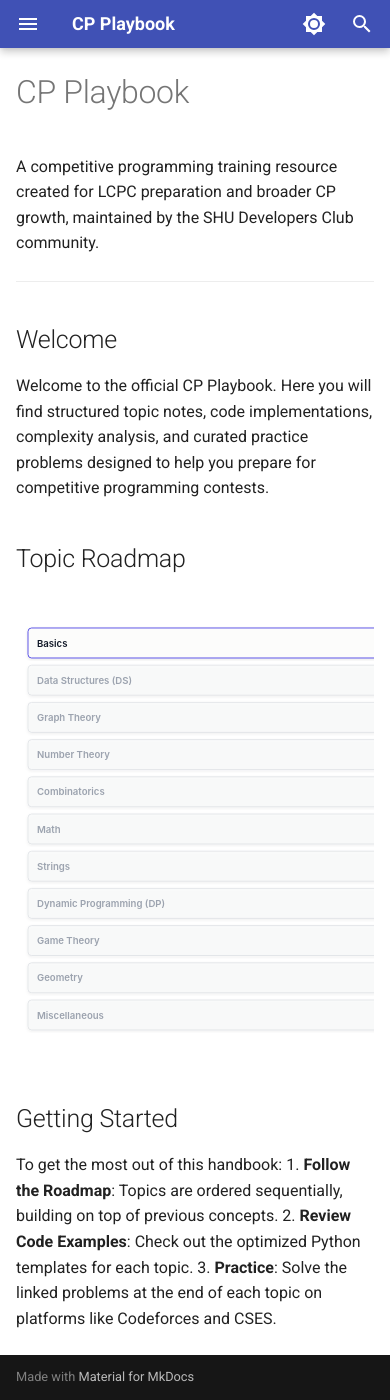
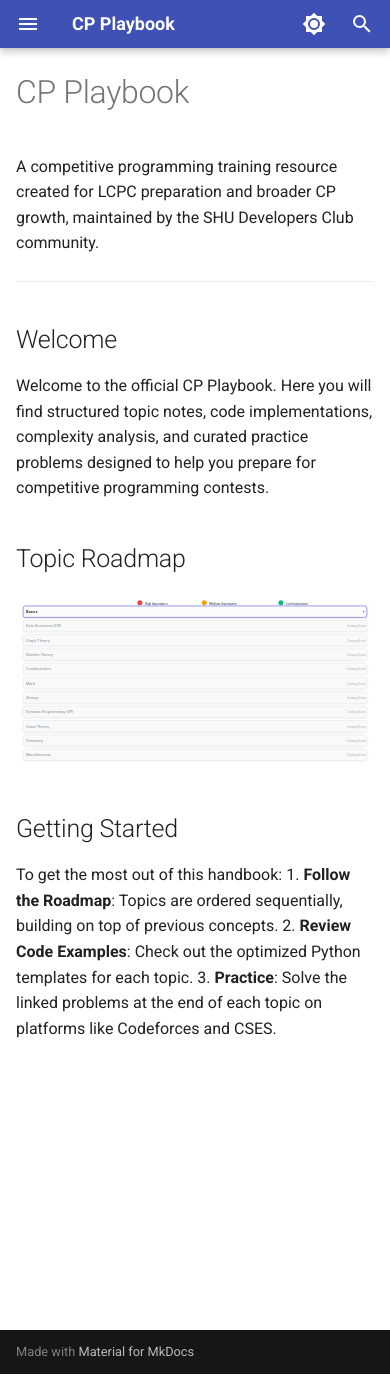
Before and after one commit to marwanelamami/cp-shu-devs, an MkDocs documentation site: the page built from docs/index.md, in a window 390 px wide and 1400 px high, scrolled down 26 px. Built offline with MkDocs 1.6.1 and Material for MkDocs 9.7.7, drawn with Linux system fonts in a browser that asks for light colours; comment, search, counter and statistics services are not loaded; some of the changed lines change nothing that is shown.

Commit message:
Make roadmap fully responsive: scale all dimensions with container width via ResizeObserver

```diff
--- a/docs/index.md
+++ b/docs/index.md
@@ -11,7 +11,7 @@ Welcome to the official CP Playbook. Here you will find structured topic notes,
 ## Topic Roadmap
 
 <div style="width:100%;overflow-x:auto;">
-<svg xmlns="http://www.w3.org/2000/svg" id="svg-root" viewBox="0 0 1000 800" width="100%" height="800" style="min-width:600px;display:block;">
+<svg xmlns="http://www.w3.org/2000/svg" id="svg-root" viewBox="0 0 1000 800" width="100%" style="display:block;">
   <defs>
     <!-- Drop Shadow Filter for nodes -->
     <filter id="shadow" x="-10%" y="-10%" width="120%" height="120%">
@@ -21,13 +21,13 @@ Welcome to the official CP Playbook. Here you will find structured topic notes,
   <style>
     .node-text {
       font-family: "Anthropic Sans", -apple-system, BlinkMacSystemFont, "Segoe UI", sans-serif;
-      font-size: 16px;
+      font-size: 18px;
       fill: #111827;
       user-select: none;
     }
     .node-text-disabled {
       font-family: "Anthropic Sans", -apple-system, BlinkMacSystemFont, "Segoe UI", sans-serif;
-      font-size: 16px;
+      font-size: 18px;
       fill: #9ca3af;
       user-select: none;
     }
@@ -51,7 +51,7 @@ Welcome to the official CP Playbook. Here you will find structured topic notes,
     }
     .coming-soon-badge {
       font-family: "Anthropic Sans", -apple-system, BlinkMacSystemFont, "Segoe UI", sans-serif;
-      font-size: 13px;
+      font-size: 15px;
       font-weight: 500;
       fill: #9ca3af;
       text-anchor: end;
@@ -95,7 +95,7 @@ Welcome to the official CP Playbook. Here you will find structured topic notes,
     }
     .importance-badge {
       font-family: "Anthropic Sans", -apple-system, BlinkMacSystemFont, "Segoe UI", sans-serif;
-      font-size: 11px;
+      font-size: 13px;
       font-weight: bold;
       fill: #ffffff;
       text-anchor: middle;
@@ -103,19 +103,19 @@ Welcome to the official CP Playbook. Here you will find structured topic notes,
     }
     .legend-text {
       font-family: "Anthropic Sans", -apple-system, BlinkMacSystemFont, "Segoe UI", sans-serif;
-      font-size: 14px;
+      font-size: 15px;
       fill: #374151;
       font-weight: 500;
     }
   </style>
-  <!-- Legend -->
-  <g transform="translate(620, 20)">
-    <circle cx="10" cy="20" r="5" fill="#ef4444" />
-    <text x="20" y="24" class="legend-text">High Importance</text>
-    <circle cx="130" cy="20" r="5" fill="#f59e0b" />
-    <text x="140" y="24" class="legend-text">Medium Importance</text>
-    <circle cx="260" cy="20" r="5" fill="#10b981" />
-    <text x="270" y="24" class="legend-text">Low Importance</text>
+  <!-- Legend: each item is circle then text, with enough gap between items -->
+  <g transform="translate(340, 18)">
+    <circle cx="6" cy="12" r="7" fill="#ef4444" />
+    <text x="20" y="17" class="legend-text">High Importance</text>
+    <circle cx="186" cy="12" r="7" fill="#f59e0b" />
+    <text x="200" y="17" class="legend-text">Medium Importance</text>
+    <circle cx="400" cy="12" r="7" fill="#10b981" />
+    <text x="414" y="17" class="legend-text">Low Importance</text>
   </g>
   <!-- Containers for dynamic rendering -->
   <g id="lines-container"></g>
@@ -147,217 +147,239 @@ Welcome to the official CP Playbook. Here you will find structured topic notes,
       expandedStates[nodeKey] = !expandedStates[nodeKey];
       renderRoadmap();
     }
+    const BASE_W = 900;
+    function getScale() {
+      const svg = document.getElementById('svg-root');
+      const w = svg.getBoundingClientRect().width || BASE_W;
+      return Math.min(Math.max(w / BASE_W, 0.55), 1.6);
+    }
     function renderRoadmap() {
-      const nodesContainer = document.getElementById("nodes-container");
-      const linesContainer = document.getElementById("lines-container");
-      // Clear current elements
-      nodesContainer.innerHTML = "";
-      linesContainer.innerHTML = "";
-      let y = 60; // Start y coordinate below legend
+      const s = getScale();
+      const CAT_H       = Math.round(58  * s);
+      const CAT_GAP     = Math.round(14  * s);
+      const SUB_H       = Math.round(52  * s);
+      const SUB_GAP     = Math.round(14  * s);
+      const TOPIC_H     = Math.round(46  * s);
+      const TOPIC_GAP   = Math.round(10  * s);
+      const LEGEND_H    = Math.round(70  * s);
+      const INDENT_SUB  = Math.round(40  * s);
+      const INDENT_TOP  = Math.round(40  * s);
+      const CAT_FS      = Math.round(20  * s);
+      const SUB_FS      = Math.round(18  * s);
+      const TOPIC_FS    = Math.round(18  * s);
+      const BADGE_FS    = Math.round(13  * s);
+      const LEGEND_FS   = Math.round(15  * s);
+      const DOT_R       = Math.round(7   * s);
+      const BADGE_W     = Math.round(50  * s);
+      const BADGE_H     = Math.round(24  * s);
+      const VB_W = 1000;
+      const nodesContainer = document.getElementById('nodes-container');
+      const linesContainer = document.getElementById('lines-container');
+      nodesContainer.innerHTML = '';
+      linesContainer.innerHTML = '';
+      let styleEl = document.getElementById('roadmap-dyn-style');
+      if (!styleEl) {
+        styleEl = document.createElementNS('http://www.w3.org/2000/svg', 'style');
+        styleEl.id = 'roadmap-dyn-style';
+        document.getElementById('svg-root').appendChild(styleEl);
+      }
+      styleEl.textContent = [
+        `.node-text { font-size: ${TOPIC_FS}px; }`,
+        `.node-text-disabled { font-size: ${TOPIC_FS}px; }`,
+        `.coming-soon-badge { font-size: ${Math.round(15*s)}px; }`,
+        `.importance-badge { font-size: ${BADGE_FS}px; }`,
+        `.legend-text { font-size: ${LEGEND_FS}px; }`,
+        `.toggle-icon { font-size: ${Math.round(18*s)}px; }`,
+      ].join(' ');
+      let y = LEGEND_H;
       const startX = 20;
-      // Render categories
       roadmapData.forEach((cat, catIdx) => {
         const catKey = `cat-${cat.id || catIdx}`;
         const isCatExpanded = !!expandedStates[catKey];
-        const isBasics = cat.title.toLowerCase() === "basics";
+        const isBasics = cat.title.toLowerCase() === 'basics';
         const catY = y;
-        y += 62; // Category node height (50) + gap (12)
+        y += CAT_H + CAT_GAP;
         let childYLines = [];
         if (isBasics && isCatExpanded) {
           cat.subcategories.forEach((subcat, subcatIdx) => {
             const subcatKey = `subcat-${cat.id || catIdx}-${subcat.id || subcatIdx}`;
             const isSubcatExpanded = !!expandedStates[subcatKey];
-            const subcatX = startX + 40;
+            const subcatX = startX + INDENT_SUB;
             const subcatY = y;
-            childYLines.push(subcatY + 22); // Connect to middle of subcat card
-            y += 56; // Subcategory node height (44) + gap (12)
+            childYLines.push(subcatY + Math.round(SUB_H / 2));
+            y += SUB_H + SUB_GAP;
             let topicYLines = [];
             if (isSubcatExpanded) {
               subcat.topics.forEach((topic) => {
-                const topicX = subcatX + 40;
+                const topicX = subcatX + INDENT_TOP;
                 const topicY = y;
-                topicYLines.push(topicY + 19); // Connect to middle of topic card
-                // Render Topic Node
-                const topicGroup = document.createElementNS("http://www.w3.org/2000/svg", "g");
-                topicGroup.setAttribute("transform", `translate(${topicX}, ${topicY})`);
-                topicGroup.setAttribute("filter", "url(#shadow)");
-                // Topic Card
-                const card = document.createElementNS("http://www.w3.org/2000/svg", "rect");
-                card.setAttribute("width", "880");
-                card.setAttribute("height", "38");
-                card.setAttribute("class", "topic-card");
-                card.setAttribute("onclick", `onTopicClick('${topic.id}')`);
+                topicYLines.push(topicY + Math.round(TOPIC_H / 2));
+                const topicGroup = document.createElementNS('http://www.w3.org/2000/svg', 'g');
+                topicGroup.setAttribute('transform', `translate(${topicX}, ${topicY})`);
+                topicGroup.setAttribute('filter', 'url(#shadow)');
+                const cardW = VB_W - topicX - startX;
+                const card = document.createElementNS('http://www.w3.org/2000/svg', 'rect');
+                card.setAttribute('width', cardW);
+                card.setAttribute('height', TOPIC_H);
+                card.setAttribute('rx', Math.round(6 * s));
+                card.setAttribute('class', 'topic-card');
+                card.setAttribute('onclick', `onTopicClick('${topic.id}')`);
                 topicGroup.appendChild(card);
-                // Importance Dot
-                let impColor = "#10b981"; // Low (1)
-                let impText = "Low";
-                if (topic.importance === 3) {
-                  impColor = "#ef4444"; // High
-                  impText = "High";
-                } else if (topic.importance === 2) {
-                  impColor = "#f59e0b"; // Med
-                  impText = "Med";
-                }
-                const dot = document.createElementNS("http://www.w3.org/2000/svg", "circle");
-                dot.setAttribute("cx", "16");
-                dot.setAttribute("cy", "19");
-                dot.setAttribute("r", "6");
-                dot.setAttribute("fill", impColor);
+                let impColor = '#10b981', impText = 'Low';
+                if (topic.importance === 3) { impColor = '#ef4444'; impText = 'High'; }
+                else if (topic.importance === 2) { impColor = '#f59e0b'; impText = 'Med'; }
+                const dot = document.createElementNS('http://www.w3.org/2000/svg', 'circle');
+                dot.setAttribute('cx', Math.round(18 * s));
+                dot.setAttribute('cy', Math.round(TOPIC_H / 2));
+                dot.setAttribute('r', DOT_R);
+                dot.setAttribute('fill', impColor);
                 topicGroup.appendChild(dot);
-                // Topic Text
-                const text = document.createElementNS("http://www.w3.org/2000/svg", "text");
-                text.setAttribute("x", "34");
-                text.setAttribute("y", "24");
-                text.setAttribute("class", "node-text");
+                const text = document.createElementNS('http://www.w3.org/2000/svg', 'text');
+                text.setAttribute('x', Math.round(36 * s));
+                text.setAttribute('y', Math.round(TOPIC_H / 2 + TOPIC_FS * 0.35));
+                text.setAttribute('class', 'node-text');
                 let titleText = topic.title;
-                if (titleText.length > 100) titleText = titleText.substring(0, 97) + "...";
+                if (titleText.length > 90) titleText = titleText.substring(0, 87) + '...';
                 text.textContent = titleText;
                 topicGroup.appendChild(text);
-                // Importance Pill Badge on Right
-                const badgeGroup = document.createElementNS("http://www.w3.org/2000/svg", "g");
-                badgeGroup.setAttribute("transform", "translate(800, 9)");
-                const badgeRect = document.createElementNS("http://www.w3.org/2000/svg", "rect");
-                badgeRect.setAttribute("width", "44");
-                badgeRect.setAttribute("height", "20");
-                badgeRect.setAttribute("rx", "5");
-                badgeRect.setAttribute("fill", impColor);
+                const badgeGroup = document.createElementNS('http://www.w3.org/2000/svg', 'g');
+                const badgeX = cardW - BADGE_W - Math.round(52 * s);
+                const badgeY = Math.round((TOPIC_H - BADGE_H) / 2);
+                badgeGroup.setAttribute('transform', `translate(${badgeX}, ${badgeY})`);
+                const badgeRect = document.createElementNS('http://www.w3.org/2000/svg', 'rect');
+                badgeRect.setAttribute('width', BADGE_W);
+                badgeRect.setAttribute('height', BADGE_H);
+                badgeRect.setAttribute('rx', Math.round(6 * s));
+                badgeRect.setAttribute('fill', impColor);
                 badgeGroup.appendChild(badgeRect);
-                const badgeText = document.createElementNS("http://www.w3.org/2000/svg", "text");
-                badgeText.setAttribute("x", "22");
-                badgeText.setAttribute("y", "10");
-                badgeText.setAttribute("class", "importance-badge");
+                const badgeText = document.createElementNS('http://www.w3.org/2000/svg', 'text');
+                badgeText.setAttribute('x', Math.round(BADGE_W / 2));
+                badgeText.setAttribute('y', Math.round(BADGE_H / 2));
+                badgeText.setAttribute('class', 'importance-badge');
                 badgeText.textContent = impText;
                 badgeGroup.appendChild(badgeText);
                 topicGroup.appendChild(badgeGroup);
-                // Link Placeholder Icon
-                const linkGroup = document.createElementNS("http://www.w3.org/2000/svg", "g");
-                linkGroup.setAttribute("transform", "translate(852, 11)");
-                linkGroup.setAttribute("class", "link-icon");
-                linkGroup.setAttribute("onclick", `onTopicClick('${topic.id}')`);
-                const linkPath = document.createElementNS("http://www.w3.org/2000/svg", "path");
-                linkPath.setAttribute("d", "M10.586 3L12 4.414 7.414 9H9v2H4V6h2v1.586L10.586 3z");
+                const linkGroup = document.createElementNS('http://www.w3.org/2000/svg', 'g');
+                const iconX = cardW - Math.round(22 * s);
+                const iconY = Math.round((TOPIC_H - 16) / 2);
+                linkGroup.setAttribute('transform', `translate(${iconX}, ${iconY})`);
+                linkGroup.setAttribute('class', 'link-icon');
+                linkGroup.setAttribute('onclick', `onTopicClick('${topic.id}')`);
+                const linkPath = document.createElementNS('http://www.w3.org/2000/svg', 'path');
+                linkPath.setAttribute('d', 'M10.586 3L12 4.414 7.414 9H9v2H4V6h2v1.586L10.586 3z');
                 linkGroup.appendChild(linkPath);
-                const linkRect = document.createElementNS("http://www.w3.org/2000/svg", "rect");
-                linkRect.setAttribute("width", "16");
-                linkRect.setAttribute("height", "16");
-                linkRect.setAttribute("fill", "transparent");
+                const linkRect = document.createElementNS('http://www.w3.org/2000/svg', 'rect');
+                linkRect.setAttribute('width', 16); linkRect.setAttribute('height', 16);
+                linkRect.setAttribute('fill', 'transparent');
                 linkGroup.appendChild(linkRect);
                 topicGroup.appendChild(linkGroup);
                 nodesContainer.appendChild(topicGroup);
-                y += 46; // Topic height (38) + gap (8)
+                y += TOPIC_H + TOPIC_GAP;
               });
-              // Draw branch lines for Topics
               if (topicYLines.length > 0) {
-                const branchX = subcatX + 20;
-                // Vertical trunk
-                const trunk = document.createElementNS("http://www.w3.org/2000/svg", "path");
-                trunk.setAttribute("class", "line-branch");
-                trunk.setAttribute("d", `M ${branchX} ${subcatY + 44} L ${branchX} ${topicYLines[topicYLines.length - 1]}`);
+                const branchX = subcatX + Math.round(20 * s);
+                const trunk = document.createElementNS('http://www.w3.org/2000/svg', 'path');
+                trunk.setAttribute('class', 'line-branch');
+                trunk.setAttribute('d', `M ${branchX} ${subcatY + SUB_H} L ${branchX} ${topicYLines[topicYLines.length - 1]}`);
                 linesContainer.appendChild(trunk);
-                // Horizontal branches
-                topicYLines.forEach((tY, tIdx) => {
-                  const branch = document.createElementNS("http://www.w3.org/2000/svg", "path");
-                  branch.setAttribute("class", "line-branch");
-                  branch.setAttribute("d", `M ${branchX} ${tY} L ${subcatX + 40} ${tY}`);
+                topicYLines.forEach(tY => {
+                  const branch = document.createElementNS('http://www.w3.org/2000/svg', 'path');
+                  branch.setAttribute('class', 'line-branch');
+                  branch.setAttribute('d', `M ${branchX} ${tY} L ${subcatX + INDENT_TOP} ${tY}`);
                   linesContainer.appendChild(branch);
                 });
               }
             }
-            // Render Subcategory Node
-            const subcatGroup = document.createElementNS("http://www.w3.org/2000/svg", "g");
-            subcatGroup.setAttribute("transform", `translate(${subcatX}, ${subcatY})`);
-            subcatGroup.setAttribute("filter", "url(#shadow)");
-            // Card
-            const card = document.createElementNS("http://www.w3.org/2000/svg", "rect");
-            card.setAttribute("width", "920");
-            card.setAttribute("height", "44");
-            card.setAttribute("class", "subcategory-card");
-            card.setAttribute("onclick", `toggleNode('${subcatKey}')`);
-            subcatGroup.appendChild(card);
-            // Subcategory Text
-            const text = document.createElementNS("http://www.w3.org/2000/svg", "text");
-            text.setAttribute("x", "15");
-            text.setAttribute("y", "27");
-            text.setAttribute("class", "node-text node-title");
-            text.textContent = subcat.title;
-            subcatGroup.appendChild(text);
-            // Expand/Collapse Toggle Indicator
-            const toggle = document.createElementNS("http://www.w3.org/2000/svg", "text");
-            toggle.setAttribute("x", "890");
-            toggle.setAttribute("y", "28");
-            toggle.setAttribute("class", "toggle-icon node-title");
-            toggle.textContent = isSubcatExpanded ? "−" : "+";
-            subcatGroup.appendChild(toggle);
+            const subcatGroup = document.createElementNS('http://www.w3.org/2000/svg', 'g');
+            subcatGroup.setAttribute('transform', `translate(${subcatX}, ${subcatY})`);
+            subcatGroup.setAttribute('filter', 'url(#shadow)');
+            const subCardW = VB_W - subcatX - startX;
+            const subCard = document.createElementNS('http://www.w3.org/2000/svg', 'rect');
+            subCard.setAttribute('width', subCardW);
+            subCard.setAttribute('height', SUB_H);
+            subCard.setAttribute('rx', Math.round(6 * s));
+            subCard.setAttribute('class', 'subcategory-card');
+            subCard.setAttribute('onclick', `toggleNode('${subcatKey}')`);
+            subcatGroup.appendChild(subCard);
+            const subText = document.createElementNS('http://www.w3.org/2000/svg', 'text');
+            subText.setAttribute('x', Math.round(15 * s));
+            subText.setAttribute('y', Math.round(SUB_H / 2 + SUB_FS * 0.35));
+            subText.setAttribute('class', 'node-text node-title');
+            subText.textContent = subcat.title;
+            subcatGroup.appendChild(subText);
+            const subToggle = document.createElementNS('http://www.w3.org/2000/svg', 'text');
+            subToggle.setAttribute('x', subCardW - Math.round(22 * s));
+            subToggle.setAttribute('y', Math.round(SUB_H / 2 + SUB_FS * 0.35));
+            subToggle.setAttribute('class', 'toggle-icon node-title');
+            subToggle.textContent = isSubcatExpanded ? '−' : '+';
+            subcatGroup.appendChild(subToggle);
             nodesContainer.appendChild(subcatGroup);
           });
-          // Draw branch lines for Subcategories
           if (childYLines.length > 0) {
-            const branchX = startX + 20;
-            // Vertical trunk
-            const trunk = document.createElementNS("http://www.w3.org/2000/svg", "path");
-            trunk.setAttribute("class", "line-branch");
-            trunk.setAttribute("d", `M ${branchX} ${catY + 50} L ${branchX} ${childYLines[childYLines.length - 1]}`);
+            const branchX = startX + Math.round(20 * s);
+            const trunk = document.createElementNS('http://www.w3.org/2000/svg', 'path');
+            trunk.setAttribute('class', 'line-branch');
+            trunk.setAttribute('d', `M ${branchX} ${catY + CAT_H} L ${branchX} ${childYLines[childYLines.length - 1]}`);
             linesContainer.appendChild(trunk);
-            // Horizontal branches
-            childYLines.forEach((sY) => {
-              const branch = document.createElementNS("http://www.w3.org/2000/svg", "path");
-              branch.setAttribute("class", "line-branch");
-              branch.setAttribute("d", `M ${branchX} ${sY} L ${startX + 40} ${sY}`);
+            childYLines.forEach(sY => {
+              const branch = document.createElementNS('http://www.w3.org/2000/svg', 'path');
+              branch.setAttribute('class', 'line-branch');
+              branch.setAttribute('d', `M ${branchX} ${sY} L ${startX + INDENT_SUB} ${sY}`);
               linesContainer.appendChild(branch);
             });
           }
         }
-        // Render Category Node
-        const catGroup = document.createElementNS("http://www.w3.org/2000/svg", "g");
-        catGroup.setAttribute("transform", `translate(${startX}, ${catY})`);
-        catGroup.setAttribute("filter", "url(#shadow)");
-        // Card
-        const card = document.createElementNS("http://www.w3.org/2000/svg", "rect");
-        card.setAttribute("width", "960");
-        card.setAttribute("height", "50");
+        const catGroup = document.createElementNS('http://www.w3.org/2000/svg', 'g');
+        catGroup.setAttribute('transform', `translate(${startX}, ${catY})`);
+        catGroup.setAttribute('filter', 'url(#shadow)');
+        const catCardW = VB_W - startX * 2;
+        const catCard = document.createElementNS('http://www.w3.org/2000/svg', 'rect');
+        catCard.setAttribute('width', catCardW);
+        catCard.setAttribute('height', CAT_H);
+        catCard.setAttribute('rx', Math.round(6 * s));
         if (isBasics) {
-          card.setAttribute("class", "category-card");
-          card.setAttribute("onclick", `toggleNode('${catKey}')`);
+          catCard.setAttribute('class', 'category-card');
+          catCard.setAttribute('onclick', `toggleNode('${catKey}')`);
         } else {
-          card.setAttribute("class", "category-card-disabled");
+          catCard.setAttribute('class', 'category-card-disabled');
         }
-        catGroup.appendChild(card);
-        // Category Text
-        const text = document.createElementNS("http://www.w3.org/2000/svg", "text");
-        text.setAttribute("x", "15");
-        text.setAttribute("y", "31");
-        text.setAttribute("class", isBasics ? "node-text node-title" : "node-text-disabled node-title");
-        text.setAttribute("font-size", "18px");
-        text.textContent = cat.title;
-        catGroup.appendChild(text);
-        // Indicator on Right (Toggle for Basics, Coming Soon for others)
+        catGroup.appendChild(catCard);
+        const catText = document.createElementNS('http://www.w3.org/2000/svg', 'text');
+        catText.setAttribute('x', Math.round(15 * s));
+        catText.setAttribute('y', Math.round(CAT_H / 2 + CAT_FS * 0.35));
+        catText.setAttribute('class', isBasics ? 'node-text node-title' : 'node-text-disabled node-title');
+        catText.setAttribute('font-size', `${CAT_FS}px`);
+        catText.textContent = cat.title;
+        catGroup.appendChild(catText);
         if (isBasics) {
-          const toggle = document.createElementNS("http://www.w3.org/2000/svg", "text");
-          toggle.setAttribute("x", "930");
-          toggle.setAttribute("y", "32");
-          toggle.setAttribute("class", "toggle-icon node-title");
-          toggle.textContent = isCatExpanded ? "−" : "+";
+          const toggle = document.createElementNS('http://www.w3.org/2000/svg', 'text');
+          toggle.setAttribute('x', catCardW - Math.round(22 * s));
+          toggle.setAttribute('y', Math.round(CAT_H / 2 + CAT_FS * 0.35));
+          toggle.setAttribute('class', 'toggle-icon node-title');
+          toggle.textContent = isCatExpanded ? '−' : '+';
           catGroup.appendChild(toggle);
         } else {
-          const soonBadge = document.createElementNS("http://www.w3.org/2000/svg", "text");
-          soonBadge.setAttribute("x", "945");
-          soonBadge.setAttribute("y", "31");
-          soonBadge.setAttribute("class", "coming-soon-badge");
-          soonBadge.textContent = "Coming Soon";
-          catGroup.appendChild(soonBadge);
+          const badge = document.createElementNS('http://www.w3.org/2000/svg', 'text');
+          badge.setAttribute('x', catCardW - Math.round(8 * s));
+          badge.setAttribute('y', Math.round(CAT_H / 2 + CAT_FS * 0.35));
+          badge.setAttribute('class', 'coming-soon-badge');
+          badge.textContent = 'Coming Soon';
+          catGroup.appendChild(badge);
         }
         nodesContainer.appendChild(catGroup);
       });
-      // Update SVG viewport height to dynamically fit content
-      const finalHeight = y + 40;
-      const svgRoot = document.getElementById("svg-root");
-      svgRoot.setAttribute("viewBox", `0 0 1000 ${finalHeight}`);
-      svgRoot.setAttribute("height", finalHeight);
+      const finalH = y + Math.round(40 * s);
+      const svgRoot = document.getElementById('svg-root');
+      svgRoot.setAttribute('viewBox', `0 0 ${VB_W} ${finalH}`);
     }
-    // Render immediately and on window load
     renderRoadmap();
-    document.addEventListener("DOMContentLoaded", renderRoadmap);
-    window.addEventListener("load", renderRoadmap);
+    document.addEventListener('DOMContentLoaded', renderRoadmap);
+    window.addEventListener('load', renderRoadmap);
+    if (typeof ResizeObserver !== 'undefined') {
+      new ResizeObserver(() => renderRoadmap()).observe(document.getElementById('svg-root'));
+    } else {
+      window.addEventListener('resize', renderRoadmap);
+    }
   </script>
 </svg>
 </div>
```
